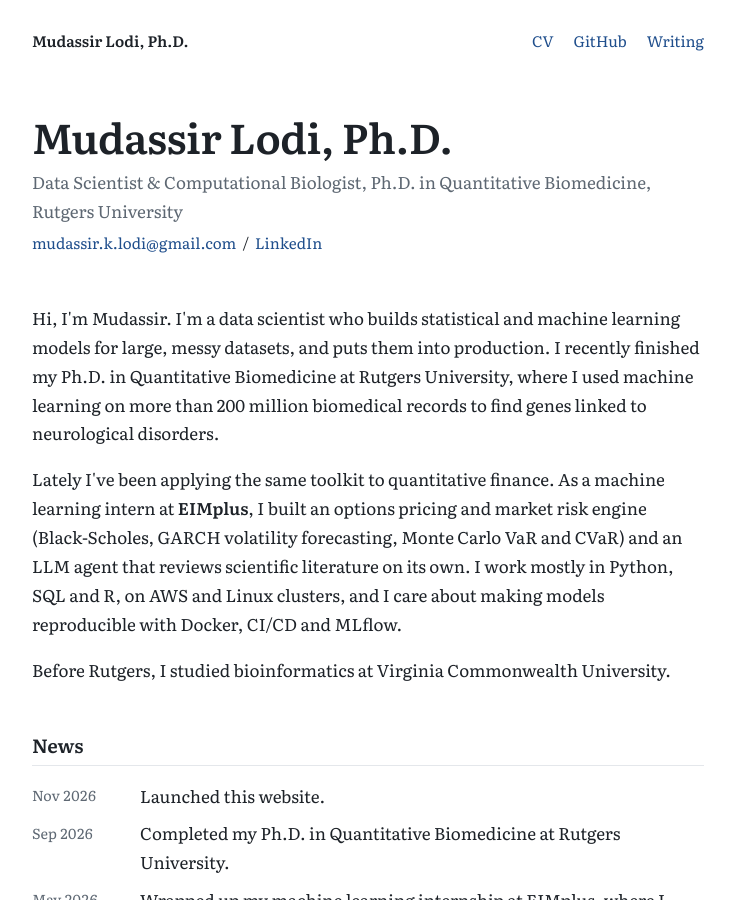
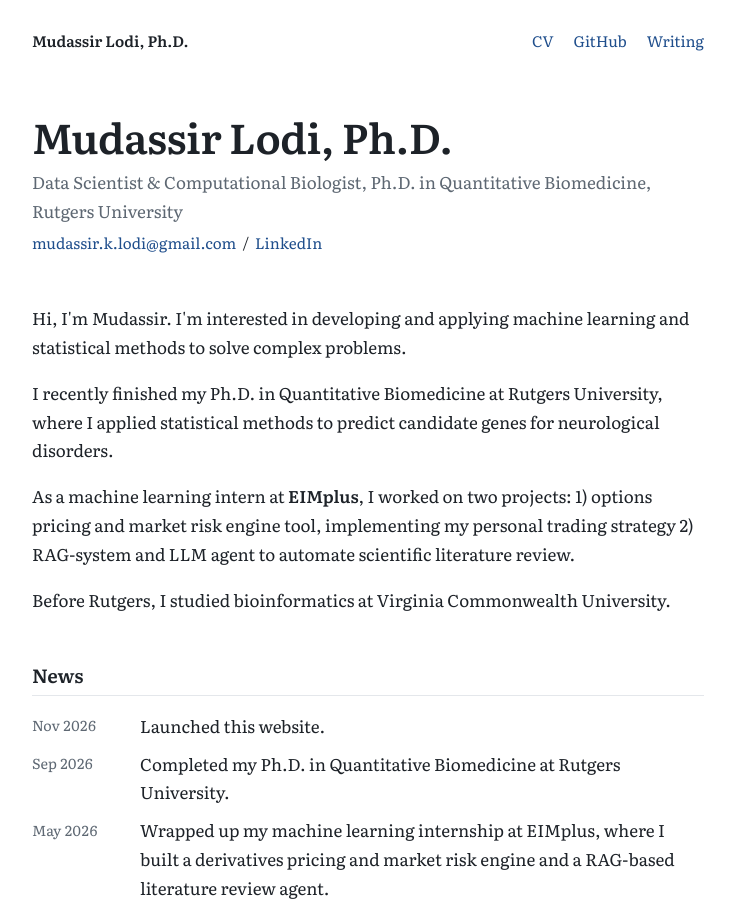
Before and after one commit to mklodi1/mklodi1.github.io, a Jekyll site: the page built from index.html, in a window 1280 px wide and 900 px high. Shown: the whole window, without its empty margins (272-1007 px from the left). Built offline with Jekyll 4.4.1, drawn with Linux system fonts in a browser that asks for light colours.

Commit message:
Update index.html

```diff
--- a/index.html
+++ b/index.html
@@ -12,9 +12,10 @@ layout: default
     {% if site.portrait %}<img class="portrait" src="{{ site.portrait | relative_url }}" alt="Photo of {{ site.title }}" width="160" height="160">{% endif %}
   </header>
 
-  <section class="prose bio" aria-label="About me">
-    <p>Hi, I'm Mudassir. I'm a data scientist who builds statistical and machine learning models for large, messy datasets, and puts them into production. I recently finished my Ph.D. in Quantitative Biomedicine at Rutgers University, where I used machine learning on more than 200 million biomedical records to find genes linked to neurological disorders.</p>
-    <p>Lately I've been applying the same toolkit to quantitative finance. As a machine learning intern at <strong>EIMplus</strong>, I built an options pricing and market risk engine (Black-Scholes, GARCH volatility forecasting, Monte Carlo VaR and CVaR) and an LLM agent that reviews scientific literature on its own. I work mostly in Python, SQL and R, on AWS and Linux clusters, and I care about making models reproducible with Docker, CI/CD and MLflow.</p>
+  <section class="prose bio" aria-label="Short Bio">
+    <p>Hi, I'm Mudassir. I'm interested in developing and applying machine learning and statistical methods to solve complex problems.</p>
+    <p>I recently finished my Ph.D. in Quantitative Biomedicine at Rutgers University, where I applied statistical methods to predict candidate genes for neurological disorders.</p>
+    <p>As a machine learning intern at <strong>EIMplus</strong>, I worked on two projects: 1) options pricing and market risk engine tool, implementing my personal trading strategy 2) RAG-system and LLM agent to automate scientific literature review.</p>
     <p>Before Rutgers, I studied bioinformatics at Virginia Commonwealth University.</p>
   </section>
 
```
